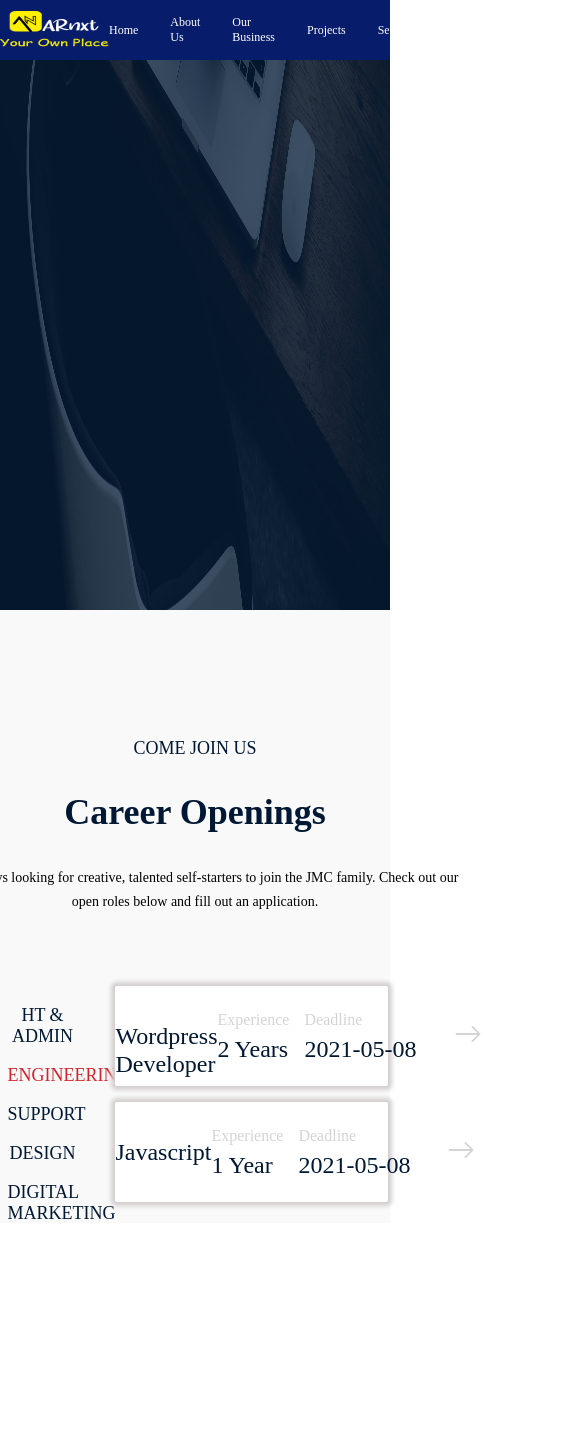
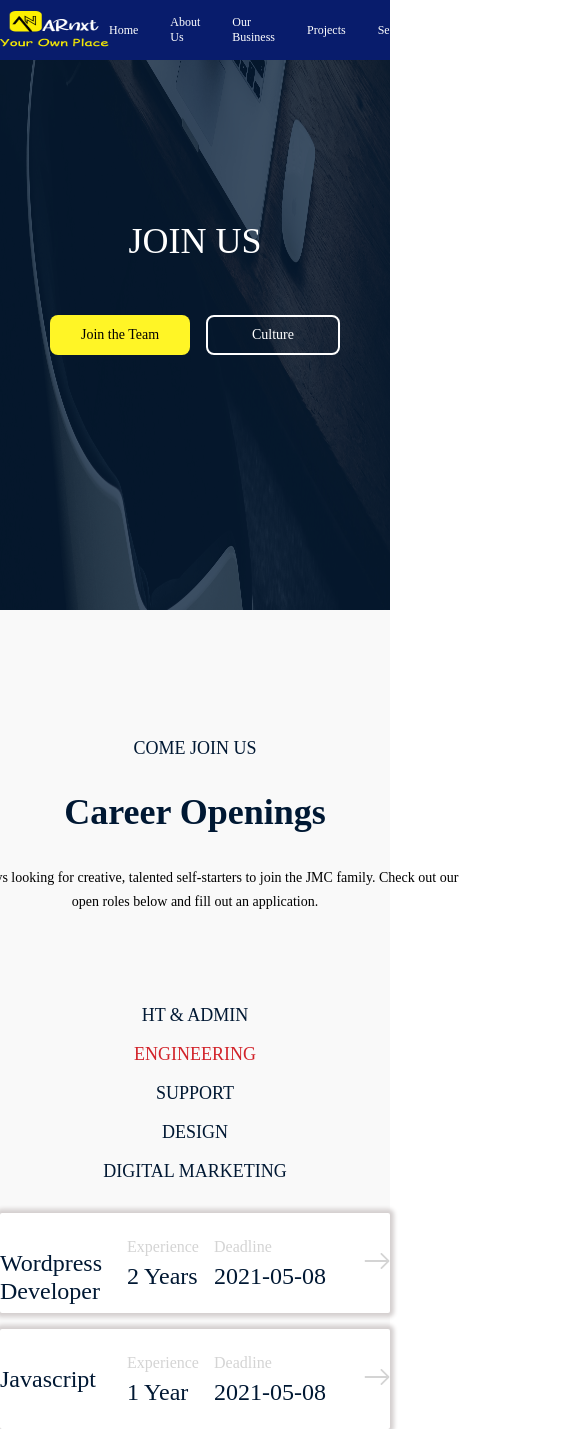
Before and after one commit to Omanshuaman/career_page, a React (Create React App) app: page / in a window 390 px wide. Shown: the top 1429 px of the page, 585 px wide, since content can reach past the window. Before the commit the page ends 1224 px from the top, so only its background shows below. Built offline with nearby package versions, Linux system fonts and the light colour scheme.

Commit message:
responsive

```diff
--- a/src/App.css
+++ b/src/App.css
@@ -70,6 +70,7 @@
   align-items: center;
 }
 .border-png {
+  position: relative;
   width: 100%;
   height: 550px;
 }
@@ -88,8 +89,8 @@
 
   width: 142px;
   height: 43px;
-  left: 689px;
-  top: 233px;
+  left: 1/2;
+  top: 220px;
   font-family: "Rubik";
   font-style: normal;
   font-weight: 500;
@@ -105,8 +106,8 @@
   display: flex;
   width: 290px;
   height: 40px;
-  left: 620px;
-  top: 307px;
+  left: 1/2;
+  top: 1/6;
   gap: 1em;
 }
 .join-team {
@@ -547,3 +548,23 @@
   height: 35px;
   cursor: pointer;
 }
+@media only screen and (max-width: 620px) {
+  /* For mobile phones: */
+  .jobdetail-main {
+    width: 100%;
+  }
+  .row-detail {
+    display: flex;
+    flex-direction: column;
+    width: 100%;
+    padding: 5%;
+  }
+  .tabs-container {
+    display: flex;
+    flex-direction: column;
+    width: 100%;
+  }
+  .tab {
+    width: 100%;
+  }
+}
```
